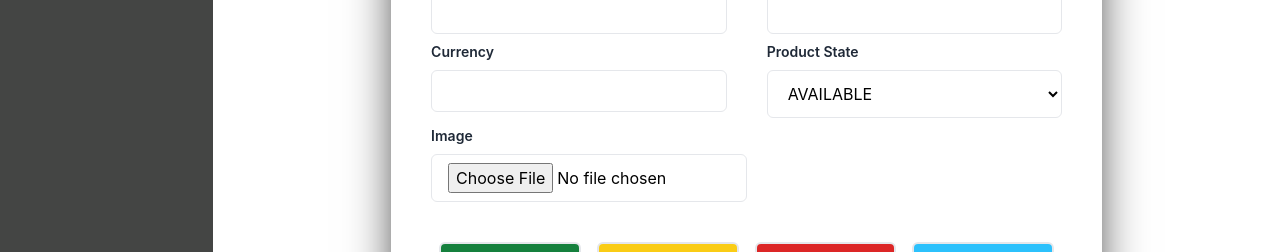
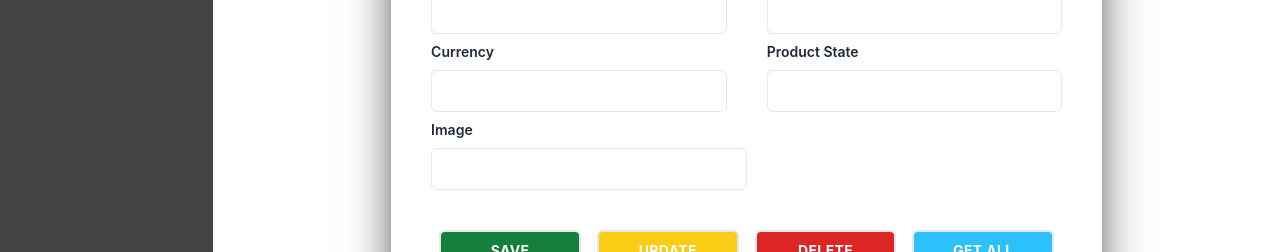
Before and after one commit to ChavinduShirantha/RAD-Course-Work, a React (Create React App) app in the folder client/: page /admin/manageProducts in a window 1280 px wide. Shown: the part 374-626 px from the top of the page. Built offline with nearby package versions, Linux system fonts and the light colour scheme.

Commit message:
Load Products On Home Function Complete

```diff
--- a/client/src/view/adminPages/ManageProducts/ManageProducts.tsx
+++ b/client/src/view/adminPages/ManageProducts/ManageProducts.tsx
@@ -132,7 +132,14 @@ export class ManageProducts extends Component<ManageProductsProps,ManageProducts
                                                 className="block text-sm font-semibold text-gray-800">
                                                 Product State
                                             </label>
-                                            <select
+                                            <input type="text"
+                                                   className="block w-full px-4 py-2 mt-2 bg-white border
+                                                   rounded-md focus:border-[#2cc1fc] focus:ring-[#2cc1fc]
+                                                   focus:outline-none focus:ring focus:ring-opacity-40"
+                                                   name="productState"
+                                                   value={this.state.productState}
+                                                   onChange={this.handleMessageInputOnChange}/>
+                                            {/*<select
                                                 className="block w-full px-4 py-3 mt-2  bg-white border rounded-md focus:border-[#2cc1fc] focus:ring-[#2cc1fc] focus:outline-none focus:ring focus:ring-opacity-40"
                                                 id="state_Type" name="state_Type"
                                                 value={this.state.productState}
@@ -141,7 +148,7 @@ export class ManageProducts extends Component<ManageProductsProps,ManageProducts
                                                 <option value="UNAVAILABLE">UNAVAILABLE</option>
                                                 <option value="NEW_ARRIVAL">NEW_ARRIVAL</option>
                                                 <option value="COMING_SOON">COMING_SOON</option>
-                                            </select>
+                                            </select>*/}
                                         </div>
                                     </div>
                                     <div className="flex flex-row gap-10">
@@ -150,7 +157,7 @@ export class ManageProducts extends Component<ManageProductsProps,ManageProducts
                                                 className="block text-sm font-semibold text-gray-800">
                                                 Image
                                             </label>
-                                            <input type="file"
+                                            <input type="text"
                                                    className="block w-full px-4 py-2 mt-2 bg-white border
                                                    rounded-md focus:border-[#2cc1fc] focus:ring-[#2cc1fc]
                                                    focus:outline-none focus:ring focus:ring-opacity-40"
```
Also changed, not shown: 2 other files (tests, documents, lock files or other folders).
